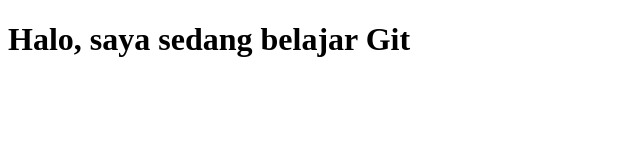
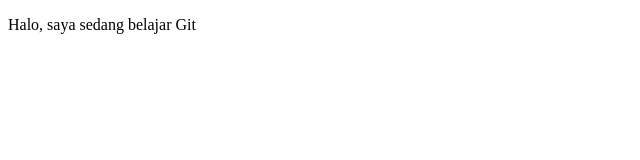
Before and after one commit to DimasFandy/proyek-01, a plain HTML site: page index.html in a window 1280 px wide. Shown: the whole page, without its empty margins (0-640 px from the left). Drawn offline with Linux system fonts and the light colour scheme.

Commit message:
ubah h1 menjadi p

```diff
--- a/index.html
+++ b/index.html
@@ -6,6 +6,6 @@
     <title>Belajar Git - Pertama</title>
 </head>
 <body>
-    <h1>Halo, saya sedang belajar Git</h1>
+    <p>Halo, saya sedang belajar Git</p>
 </body>
 </html>
```
